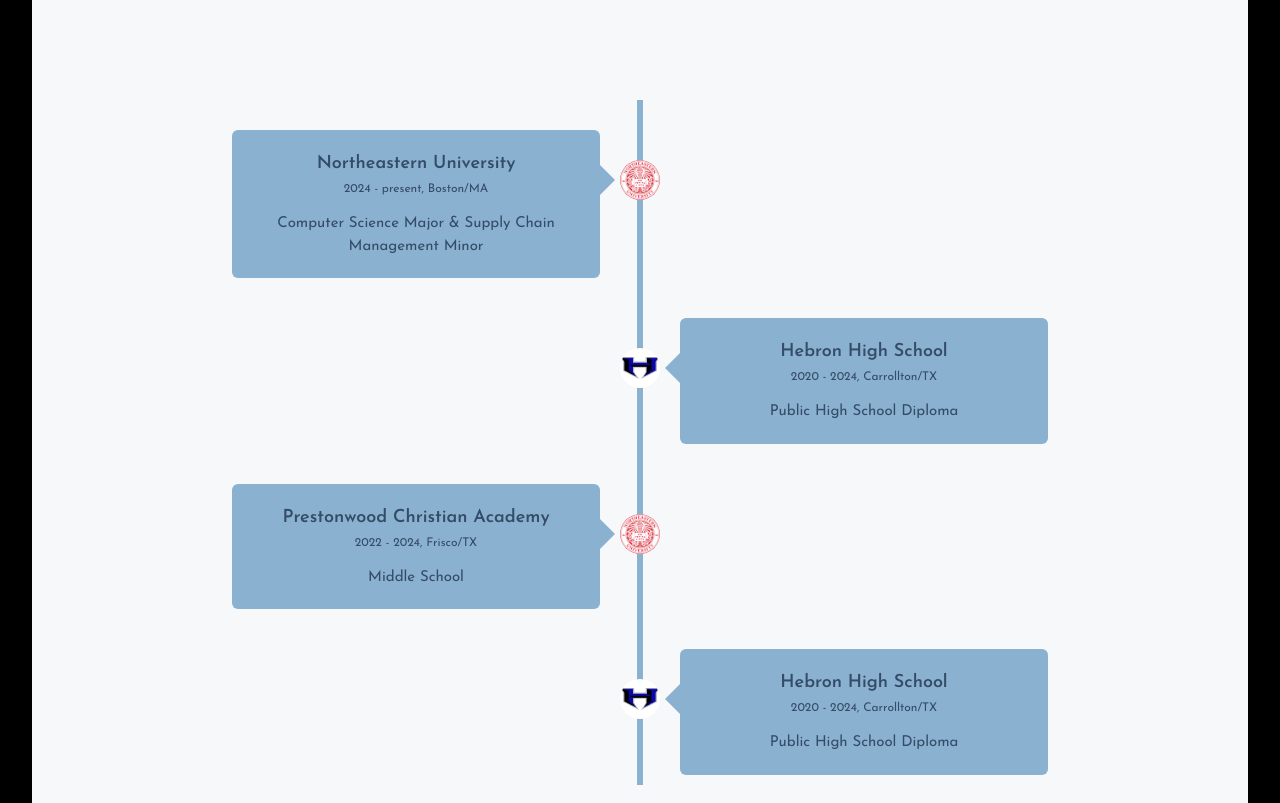
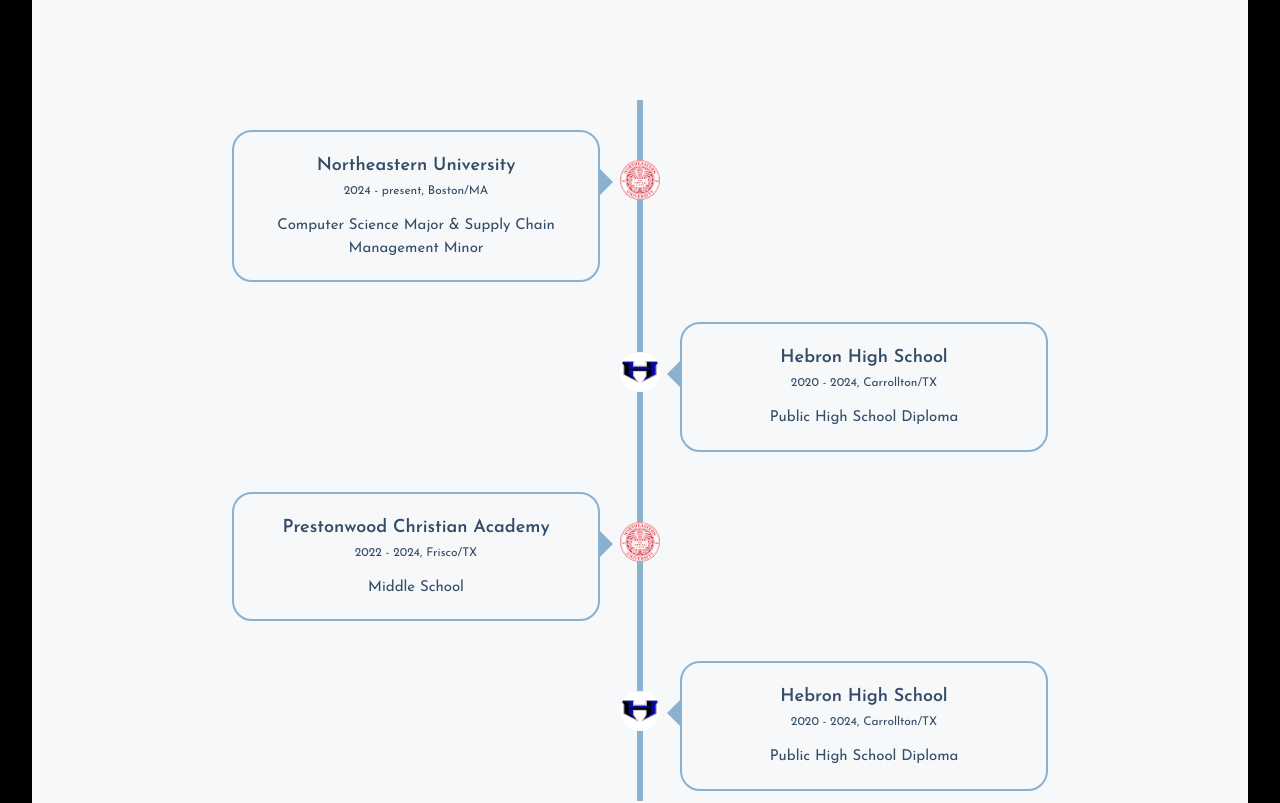
Before and after one commit to ezixuan27/ella_HOME, a React (Vite) app: page / in a window 1280 px wide. Shown: the part 1240-2043 px from the top of the page. Built offline with nearby package versions, Linux system fonts and the light colour scheme.

Commit message:
fixing around

```diff
--- a/src/index.css
+++ b/src/index.css
@@ -53,9 +53,9 @@
 
 .text-box {
   padding: 20px;
-  background: #8BB1D1;
+  border: 2pt solid #8BB1D1;
   position: relative;
-  border-radius: 6px;
+  border-radius: 20px;
   font-size: 15px;
   z-index: 1;
   margin-top: 20px;
```
